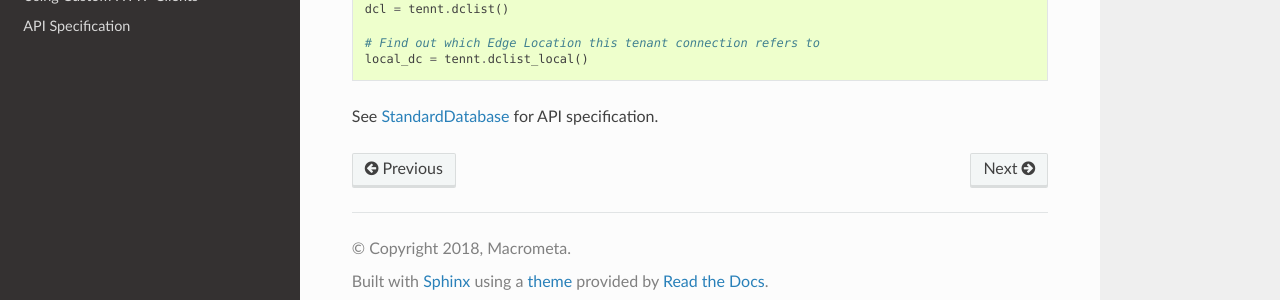
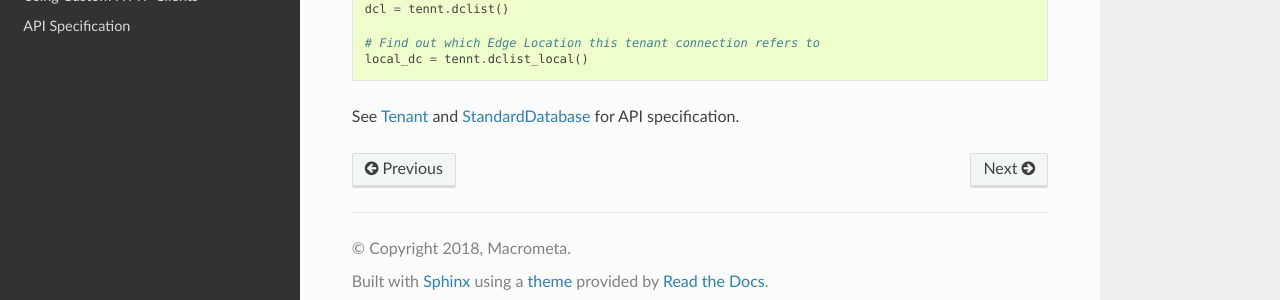
Before and after one commit to Macrometacorp/pyC8, a Sphinx documentation site: the page built from docs/admin.rst, in a window 1280 px wide and 1002 px high. Shown: the part 684-984 px from the top of the window. Built offline with Sphinx 7.4.7 and the Read the Docs theme 2.0.0, drawn with Linux system fonts in a browser that asks for light colours.

Commit message:
Docs : Add Tenant API Spec ref to user.rst and admin.rst

```diff
--- a/docs/admin.rst
+++ b/docs/admin.rst
@@ -38,4 +38,4 @@ For information on operations related to administration of tenant users, see :do
 
 
 
-See :ref:`StandardDatabase` for API specification.
+See :ref:`Tenant` and :ref:`StandardDatabase` for API specification.
--- a/docs/user.rst
+++ b/docs/user.rst
@@ -95,4 +95,4 @@ these operations can only be performed by tenant admins via the ``_system`` tena
         collection='students'
     )
 
-See :ref:`StandardDatabase` for API specification.
+See :ref:`Tenant` and :ref:`StandardDatabase` for API specification.
```
